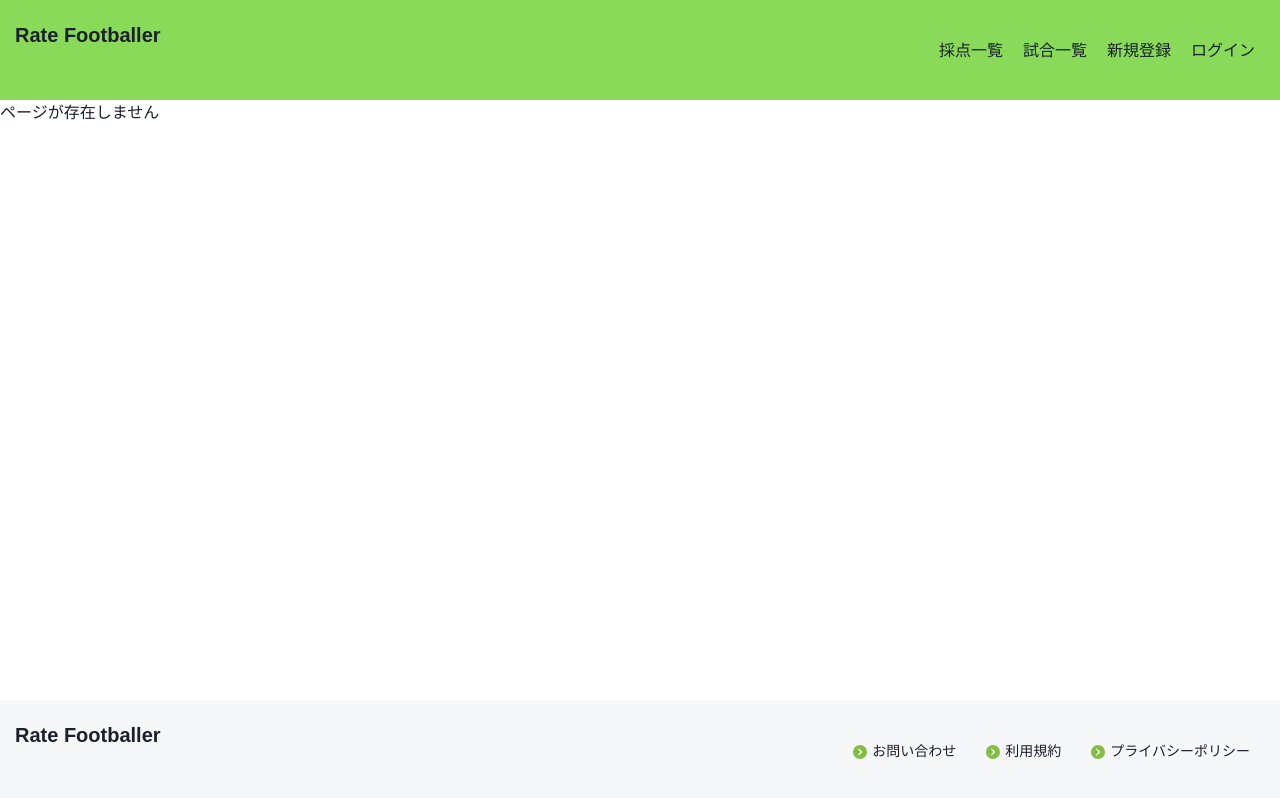
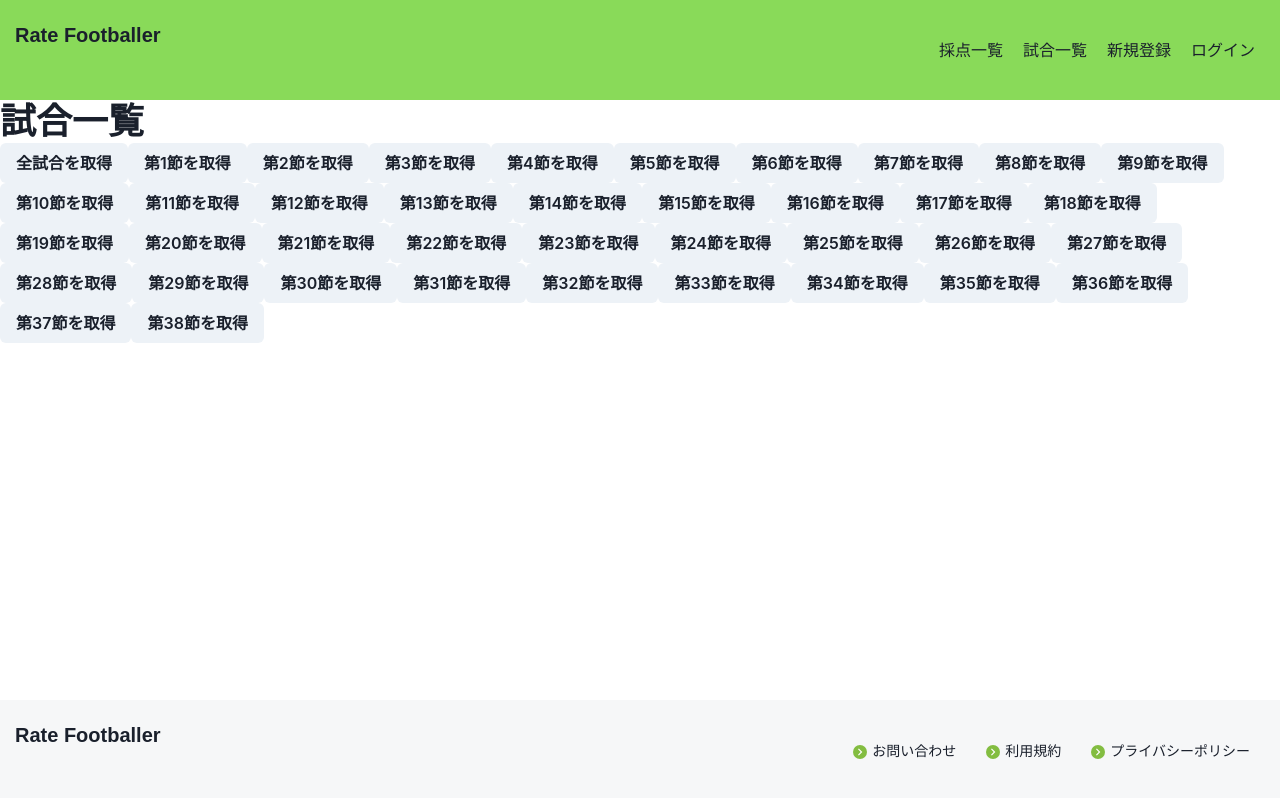
Before and after one commit to KmxNnCCZ/rate-footballer-frontend-react, a React (Create React App) app: page /matches in a window 1280 px wide. Built offline with nearby package versions, Linux system fonts and the light colour scheme; what axios-case-converter would draw is missing.

Commit message:
外部apiの初期設定

```diff
--- a/src/App.js
+++ b/src/App.js
@@ -11,6 +11,7 @@ import { Top } from './routes/Top';
 import { Login } from './routes/Login';
 import { SignUp } from './routes/SignUp';
 import { Notfound } from './routes/Notfound';
+import { Matches } from './routes/Matches.js';
 
 function App() {
   return (
@@ -26,6 +27,7 @@ function App() {
           <Route path="/" element={ <Top /> }></Route>
           <Route path="login" element={ <Login /> }></Route>
           <Route path="signUp" element={ <SignUp /> }></Route>
+          <Route path="matches" element={ <Matches /> }></Route>
           <Route path="*" element={ <Notfound /> } />
         </Routes>
       </Body>
--- /dev/null
+++ b/src/lib/api/getMatches.js
@@ -0,0 +1,9 @@
+// import Cookies from "js-cookie";
+import client from "./client";
+
+// client.httpメソッド（path, params）
+
+// 試合を取得する
+export const getMatch = (matchday) => {
+  return  client.get("matches");
+}
--- /dev/null
+++ b/src/routes/Matches.js
@@ -0,0 +1,37 @@
+import { useState } from "react";
+import { getMatch } from "../lib/api/getMatches";
+import { Heading, Button, Text } from "@chakra-ui/react";
+
+
+export const Matches = () => {
+  const [matches, setMatches] = useState(null);
+  const [error, setError] = useState(null);
+
+  const numbers = Array.from({ length: 38 }, (_, index) => index + 1);
+
+  const getMatchIndex = async(matchday) => {
+    try {
+      const res = await getMatch(matchday);
+      console.log("matches", JSON.stringify(res.data, null, 2));
+      setMatches(JSON.stringify(res.data)); // レスポンスデータを状態に保存
+      setError(null); // エラーをリセット
+    } catch (e) {
+      console.log(e);
+      setError("試合一覧の取得に失敗しました。");
+    }
+  }
+
+  return (
+    <>
+      <Heading>試合一覧</Heading>
+      <Button onClick={() => getMatchIndex()}>全試合を取得</Button>
+      {numbers.map((number) => (
+        <Button key={number} onClick={() => getMatchIndex(number)}>第{number}節を取得</Button>
+      ))}
+      {error && <Text>{error}</Text>} {/* エラーメッセージを表示 */}
+      {matches &&  (
+        <Text>{matches}</Text>
+      )}
+    </>
+  );
+}
```
